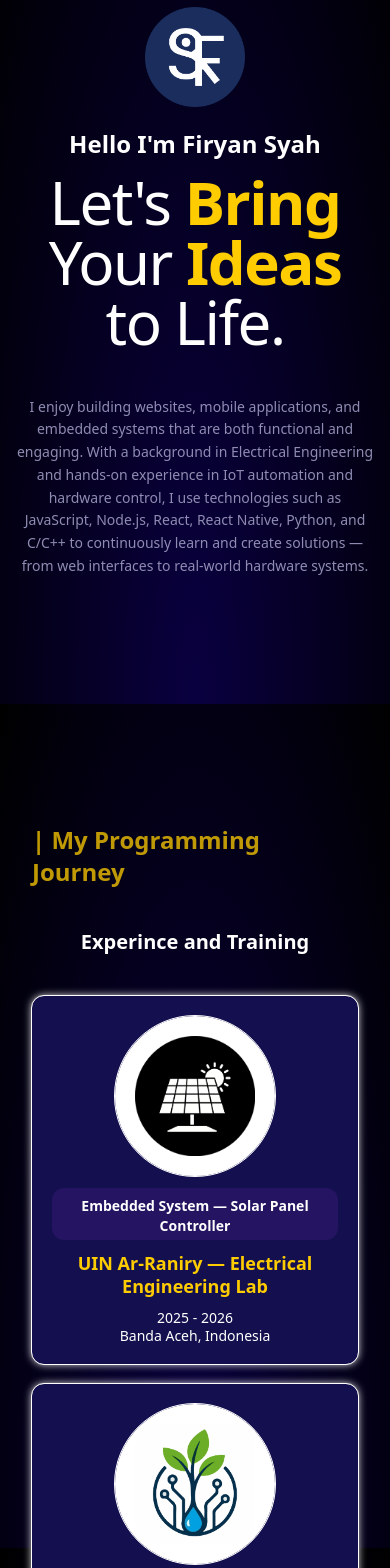
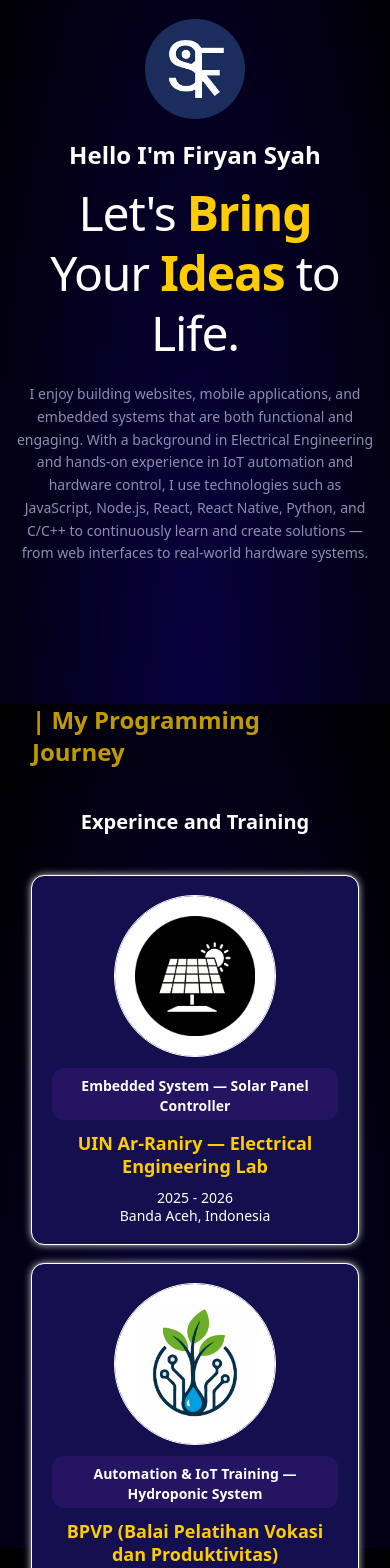
Before and after one commit to FiryanSyah23/firyansyah-portfolio, a Next.js app: page / in a window 390 px wide. Shown: the part 140-1708 px from the top of the page. Built offline with nearby package versions, Linux system fonts and the light colour scheme.

Commit message:
refactor: optimize project and homepage components for better responsiveness and performance

```diff
--- a/src/app/project/[slug]/page.jsx
+++ b/src/app/project/[slug]/page.jsx
@@ -1,13 +1,13 @@
 import dataProjects from "@/data/projects";
 import React from "react";
 
-export default async function ViewProject({ params }) {
-	const { slug } = await params;
+export default function ViewProject({ params }) {
+	const { slug } = params;
 	const project = dataProjects.find((item) => item.slug === slug);
 
 	if (!project) return <div>Project not found</div>;
 	return (
-		<div className="container mx-auto h-screen flex justify-center items-center">
+		<div className="container mx-auto h-dvh flex justify-center items-center">
 			<p className="text-9xl text-center text-white">{project.title}</p>
 		</div>
 	);
--- a/src/app/project/page.jsx
+++ b/src/app/project/page.jsx
@@ -2,7 +2,7 @@ import Link from "next/link";
 
 export default function ProjectPage() {
 	return (
-		<div className="min-h-screen min-h-dvh container flex justify-center items-center flex-col gap-10">
+		<div className="h-dvh container flex justify-center items-center flex-col gap-10">
 			<h1 className="text-warning font-bold text-5xl">Coming Soon</h1>
 			<Link
 				href={"/"}
--- a/src/components/layout/ExperinceLayout/RenderExperienceCard.jsx
+++ b/src/components/layout/ExperinceLayout/RenderExperienceCard.jsx
@@ -10,7 +10,7 @@ export default function RenderExperienceCard() {
 					className=" w-85 flex flex-col items-center  gap-3  text-center bg-panel p-5 text-white rounded-xl outline-1 shadow-[0px_0px_8px_#ffffff]"
 				>
 					<div className=" h-auto outline outline-white rounded-full overflow-hidden p-5 bg-white ">
-						<Image src={item.img} alt={item.company} width={500} height={500} className="w-30 h-auto " priority={true} />
+						<Image src={item.img} alt={item.company} width={500} height={500} className="w-30 h-auto " />
 					</div>
 
 					<div className="bg-secondary/10 rounded-xl p-2 w-full h-13 ">
--- a/src/components/layout/ExperinceLayout/TechSkills.jsx
+++ b/src/components/layout/ExperinceLayout/TechSkills.jsx
@@ -81,7 +81,7 @@ export default function TechSkills() {
 									height={50}
 									alt={item.name}
 									className={`h-auto md:w-5 w-4 ${expand?.name === item.name ? "md:w-10" : ""}`}
-									priority={true}
+
 								/>
 								<p className="text-text md:text-lg text-sm">{item.name}</p>
 								<div className={`${expand?.name === item.name ? "opacity-100" : "opacity-0  overflow-hidden"}   transition-all duration-3000`}>
--- a/src/components/layout/Navbar/ContentNavbar.jsx
+++ b/src/components/layout/Navbar/ContentNavbar.jsx
@@ -6,7 +6,7 @@ export default function ContentNavbar({ setMenu }) {
 	return (
 		<div className="flex justify-between items-center px-8 ">
 			<div className="nav-title flex gap-2 items-center">
-				<Image src={"/FIROCTASYS.png"} alt="LOGOPAGE" width={200} height={200} className="w-8 h-auto" priority={true} />
+				<Image src={"/FIROCTASYS.png"} alt="LOGOPAGE" width={200} height={200} className="w-8 h-auto" />
 				<a href="#">
 					<h1 className=" font-bold lg:text-2xl text-lg tracking-widest text-nowrap">FIRYAN </h1>
 				</a>
--- a/src/components/sections/Experience.jsx
+++ b/src/components/sections/Experience.jsx
@@ -33,7 +33,7 @@ export default function Experience() {
 	}, [changeStyle]);
 
 	return (
-		<section id="experience" className="pt-30 w-full -scroll-mt-50 ">
+		<section id="experience" className="w-full -scroll-mt-50 ">
 			<div className="expe-content px-8 container mx-auto">
 				<h1 className="expe-title text-accent/75 font-semibold text-2xl ">| My Programming Journey</h1>
 				<h2 className="text-white font-semibold text-center text-xl mt-10">Experince and Training</h2>
--- a/src/components/sections/Homepage.jsx
+++ b/src/components/sections/Homepage.jsx
@@ -3,22 +3,29 @@ import Image from "next/image";
 
 export default function Homepage() {
 	return (
-		<section id="home" className="lg:py-22 py-20 scroll-mt-20 min-h-screen min-h-dvh flex items-center">
+		<section id="home" className="h-dvh scroll-mt-20 flex items-center">
 			<div className="container mx-auto px-4 ">
 				<div className="grid lg:grid-cols-2 grid-cols-1  text-white">
-					<div className="main-header title flex justify-center  sm:text-start text-center flex-col gap-3  ">
-						<h1 className="lg:text-4xl/snug text-2xl/snug font-bold">Hello I&apos;m Firyan Syah</h1>
-						<p className="lg:text-7xl text-6xl tracking-tight">
+					<div className="main-header title flex justify-center lg:text-start text-center flex-col gap-3  ">
+						<h1 className="max-sm:text-2xl sm:text-4xl md:text-2xl xl:text-4xl font-bold">Hello I&apos;m Firyan Syah</h1>
+						<p className="max-sm:text-5xl/tight sm:text-7xl md:text-6xl xl:text-8xl tracking-tight">
 							Let&apos;s <span className="text-accent font-bold">Bring</span> <br /> Your <span className="text-accent font-bold">Ideas</span> to Life.
 						</p>
-						<p className="lg:text-lg/relaxed text-sm/relaxed text-muted mt-8 ">
+						<p className="md:text-base/relaxed sm:text-base/relaxed max-sm:text-sm/relaxed xl:text-lg/relaxed text-muted mt-2 ">
 							I enjoy building websites, mobile applications, and embedded systems that are both functional and engaging. With a background in Electrical
 							Engineering and hands-on experience in IoT automation and hardware control, I use technologies such as JavaScript, Node.js, React, React
 							Native, Python, and C/C++ to continuously learn and create solutions — from web interfaces to real-world hardware systems.
 						</p>
 					</div>
-					<div className="logo sm:justify-end m-5 sm:m-0 justify-center flex items-center rounded-full row-1 sm:col-2">
-						<Image src={"/OctaSys.png"} alt="Logo Main Page" width={500} height={500} className="xl:w-120 max-xl:w-90 max-md:w-25 h-auto" priority={true} />
+					<div className="logo lg:justify-end m-5 lg:m-0 justify-center flex items-center rounded-full row-1 lg:col-2">
+						<Image
+							src={"/OctaSys.png"}
+							alt="Logo Main Page"
+							width={500}
+							height={500}
+							className="xl:w-140 max-xl:w-110  max-lg:w-25 h-auto"
+							priority={true}
+						/>
 					</div>
 				</div>
 			</div>
--- a/src/components/sections/Projects.jsx
+++ b/src/components/sections/Projects.jsx
@@ -26,7 +26,6 @@ export default function Projects() {
 								width={500}
 								height={500}
 								className="object-cover h-50 w-121 duration-300 group-hover:scale-105 group-active:scale-105 duration-1000"
-								priority={true}
 							/>
 						</div>
 
@@ -52,13 +51,13 @@ export default function Projects() {
 								onClick={() => {
 									window.open(item.demo, "_blank", "noopener,noreferrer");
 								}}
-								className={`bg-primary hover:bg-secondary p-1 font-semibold rounded-md duration-600 outline-1  w-full ${!item.demo ? "hidden" : ""} `}
+								className={`bg-primary hover:bg-secondary p-1 font-semibold rounded-md  outline-2 hover:outline-offset-5  w-full  ${!item.demo ? "hidden" : ""} `}
 							>
 								View Project
 							</button>
 							<Link
 								href={`project/${item.slug}`}
-								className={`bg-primary hover:bg-secondary text-center p-1 font-semibold rounded-md duration-600 outline-1  w-full  `}
+								className={`bg-primary hover:bg-secondary text-center p-1 font-semibold rounded-md  outline-2 hover:outline-offset-5  w-full  `}
 							>
 								View Detail Project
 							</Link>
```
